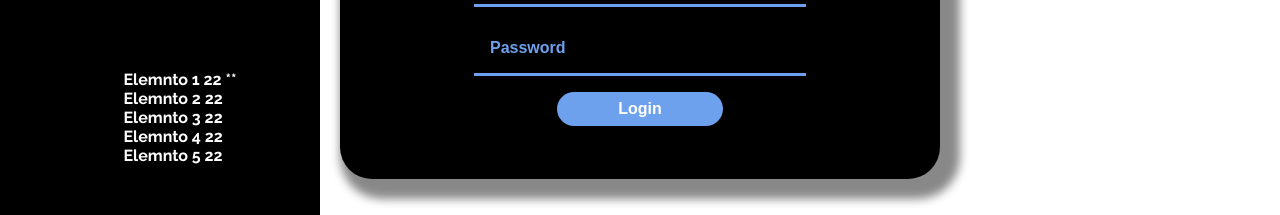
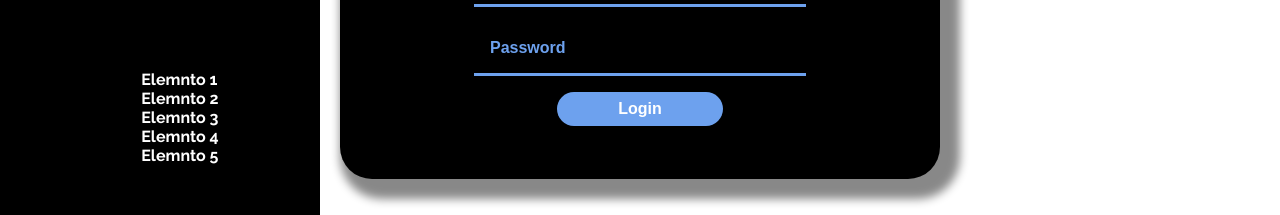
Before and after one commit to lexysalonso/tienda, a React (Create React App) app: page /login in a window 1280 px wide. Both pictures are taken after a click on the icon 156 px from the left and 30 px from the top of the page. Shown: the part 283-498 px from the top of the page. Built offline with nearby package versions, Linux system fonts and the light colour scheme; no server answers.

Commit message:
Actulizando 1

```diff
--- a/src/components/Filter/Filter.jsx
+++ b/src/components/Filter/Filter.jsx
@@ -14,11 +14,11 @@ const Filter = ({ close, SetCloseMenuFilter }) => {
           </button>
 
           <ul className={style.navbar__menurightul}>
-            <li>Elemnto 1 22 **</li>
-            <li>Elemnto 2 22</li>
-            <li>Elemnto 3 22</li>
-            <li>Elemnto 4 22</li>
-            <li>Elemnto 5 22</li>
+            <li>Elemnto 1 </li>
+            <li>Elemnto 2 </li>
+            <li>Elemnto 3 </li>
+            <li>Elemnto 4 </li>
+            <li>Elemnto 5 </li>
           </ul>
         </div>
       </article>
```
